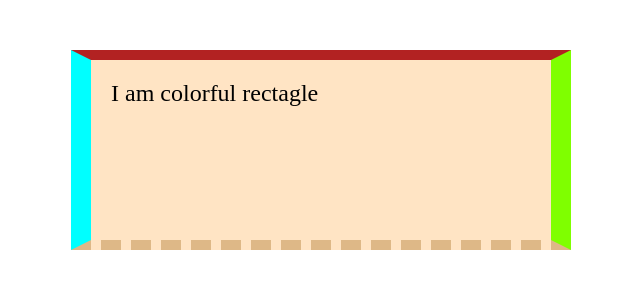
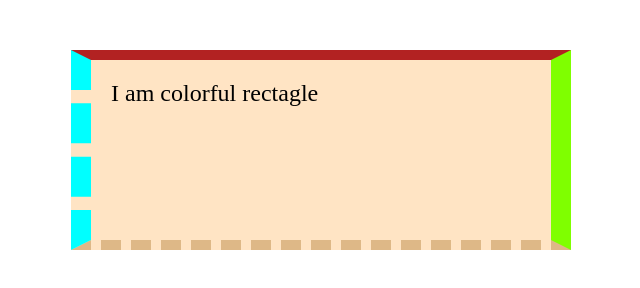
Before and after one commit to Paliienko-Aleksandr/VSCode-github, a plain HTML site: page index.html in a window 1280 px wide. Shown: the whole page, without its empty margins (29-669 px from the left). Drawn offline with nearby package versions, Linux system fonts and the light colour scheme.

Commit message:
gfvtgdcrf

```diff
--- a/css/style.css
+++ b/css/style.css
@@ -6,7 +6,7 @@
   border-top: 10px solid firebrick;
   border-right: 20px solid chartreuse;
   border-bottom: 10px dashed burlywood;
-  border-left: 20px solid aqua;
+  border-left: 20px dashed aqua;
   font-size: 24px;
   background-color: bisque;
 }
```
